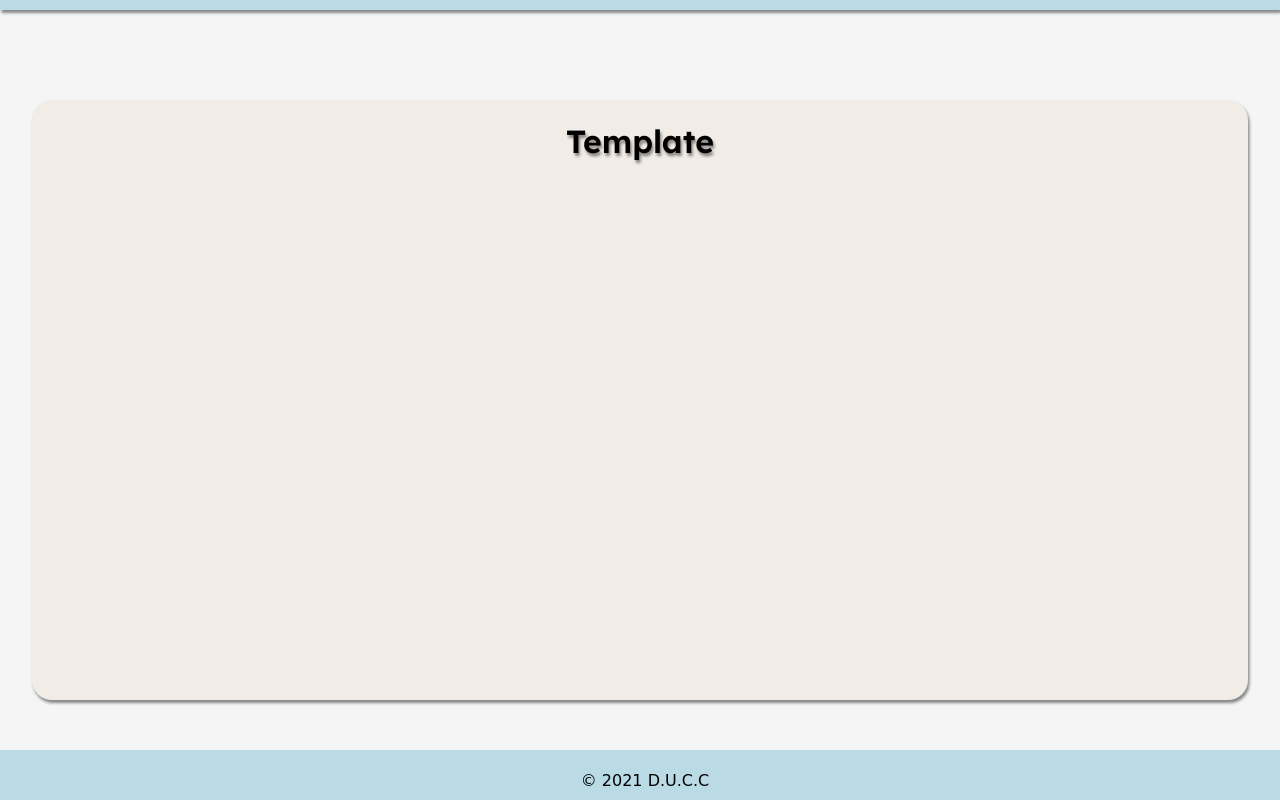
After one commit to anishs37/DUCC, a Flask app: page /tutorial in a window 1280 px wide. The commit adds this page. Run offline with Flask 2, Linux system fonts and the light colour scheme; some web fonts are replaced.

Commit message:
add tutorial page

```diff
--- a/app.py
+++ b/app.py
@@ -1,5 +1,4 @@
 from flask import Flask, render_template, request
-
 app = Flask(__name__)
 
 @app.route('/')
@@ -7,6 +6,14 @@ def index():
     return render_template('base.html', active={
         'home': True,
         'about': False,
-        'tutorial': False,
+        'tutorial': True,
         'upload': False
     })
+
+@app.route('/tutorial')
+def tutorial():
+    return render_template('tutorial.html')
+
+app.debug = True
+if __name__ == '__main__':
+    app.run(host='0.0.0.0', port=80)
--- a/static/css/styles.css
+++ b/static/css/styles.css
@@ -1,6 +1,5 @@
 . {
     box-sizing: border-box;
-
 }
 
 body {
--- a/templates/base.html
+++ b/templates/base.html
@@ -18,7 +18,7 @@
         <ul>
             <div class="nav-container">
                 {% for page in active %}
-                <li><a href="{{ page }}.html" class="{% if active[page] %}active{% endif %}">{{ page }}</a></li>
+                <li><a href="{{ page }}" class="{% if active[page] %}active{% endif %}">{{ page }}</a></li>
                 {% endfor %}
             </div>
         </ul>
--- /dev/null
+++ b/templates/tutorial.html
@@ -0,0 +1,9 @@
+{% extends 'base.html' %}
+
+{% block title %}
+
+{% endblock %}
+
+{% block content %}
+<h1>Template</h1>
+{% endblock %}
```
